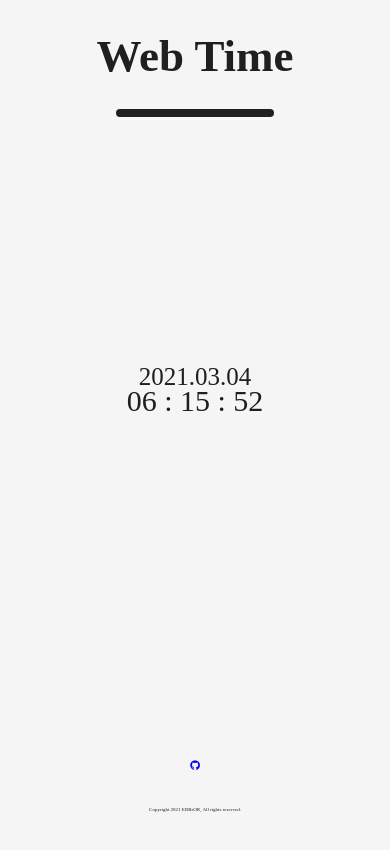
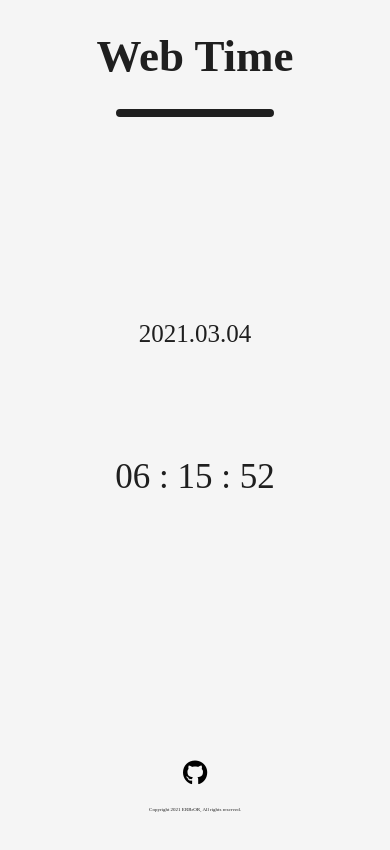
Before and after one commit to unsignd/WebTime, a React (Create React App) app: page / in a window 390 px wide. Shown: the top 850 px of the page. Built offline with nearby package versions, Linux system fonts and the light colour scheme; a web font is replaced by a local one.

Commit message:
storm : sans!

```diff
--- a/src/App.css
+++ b/src/App.css
@@ -213,7 +213,7 @@ hr{
     user-select: none;
     font-size: 25px;
     position: absolute;
-    top: 40%;
+    top: 35%;
     left: 50%;
     transform: translateX(-50%);
   }
@@ -223,9 +223,9 @@ hr{
     -khtml-user-select: none;
     -webkit-user-select: none;
     user-select: none;
-    font-size: 30px;
+    font-size: 35px;
     position: absolute;
-    top : 42%;
+    top : 50%;
     left: 50%;
     transform: translateX(-50%);
   }
@@ -239,10 +239,16 @@ hr{
   }
 
   a{
-    font-size: 10px;
+    font-size: 25px;
     position: absolute;
     top: 90%;
     left: 50%;
     transform: translateX(-50%);
   }
+
+  a { text-decoration: none; color: black; }
+  a:visited { text-decoration: none; }
+  a:hover { text-decoration: none; }
+  a:focus { text-decoration: none; }
+  a:hover, a:active { text-decoration: none; }
 }
--- a/src/App.js
+++ b/src/App.js
@@ -37,7 +37,7 @@ function App() {
             <p className="date" id="date" />
             <p className="clock" id="clock" />
         </div>
-        <a href="https://time.errror.site"><i className="fab fa-github"></i></a>
+        <a href="https://github.com/ERRrOR404/WebClock"><i className="fab fa-github"></i></a>
         <p className="footer">Copyright 2021 ERRrOR, All rights reserved.</p>
       </body>
     </div>
```
